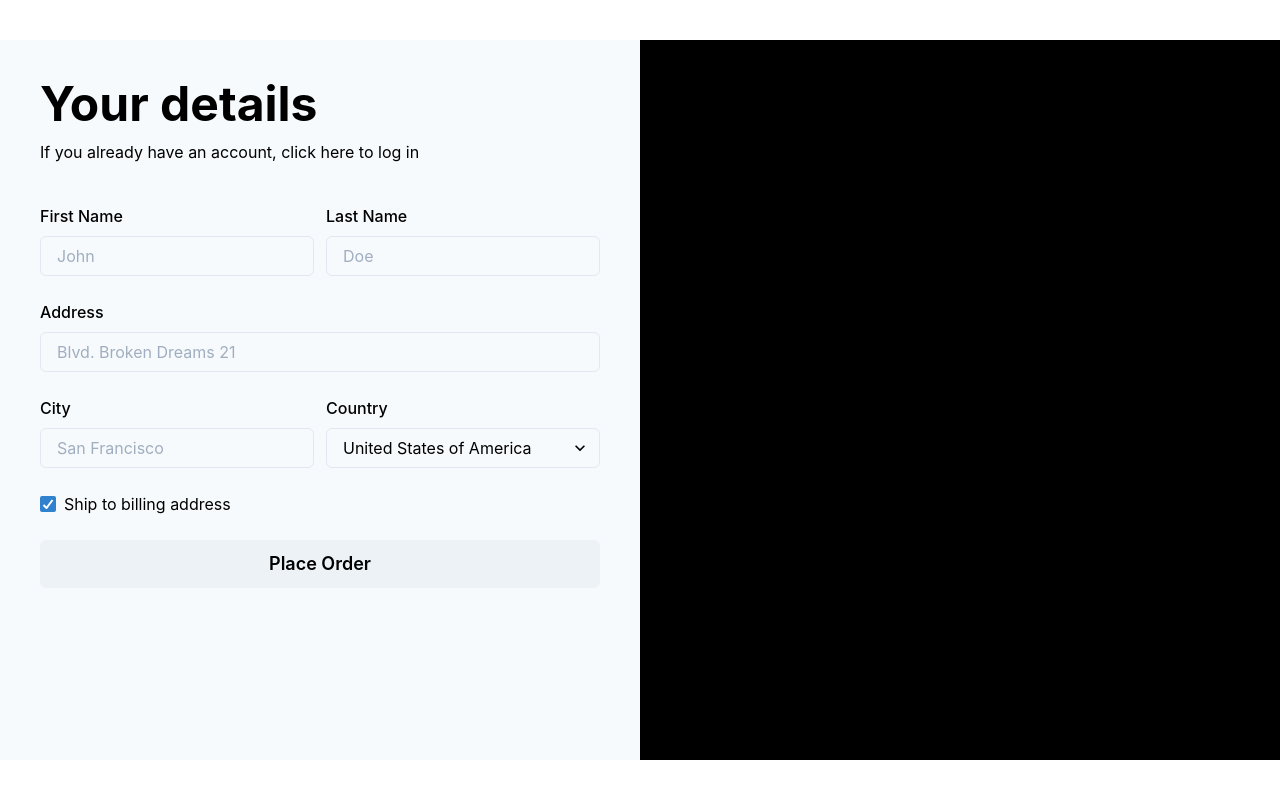
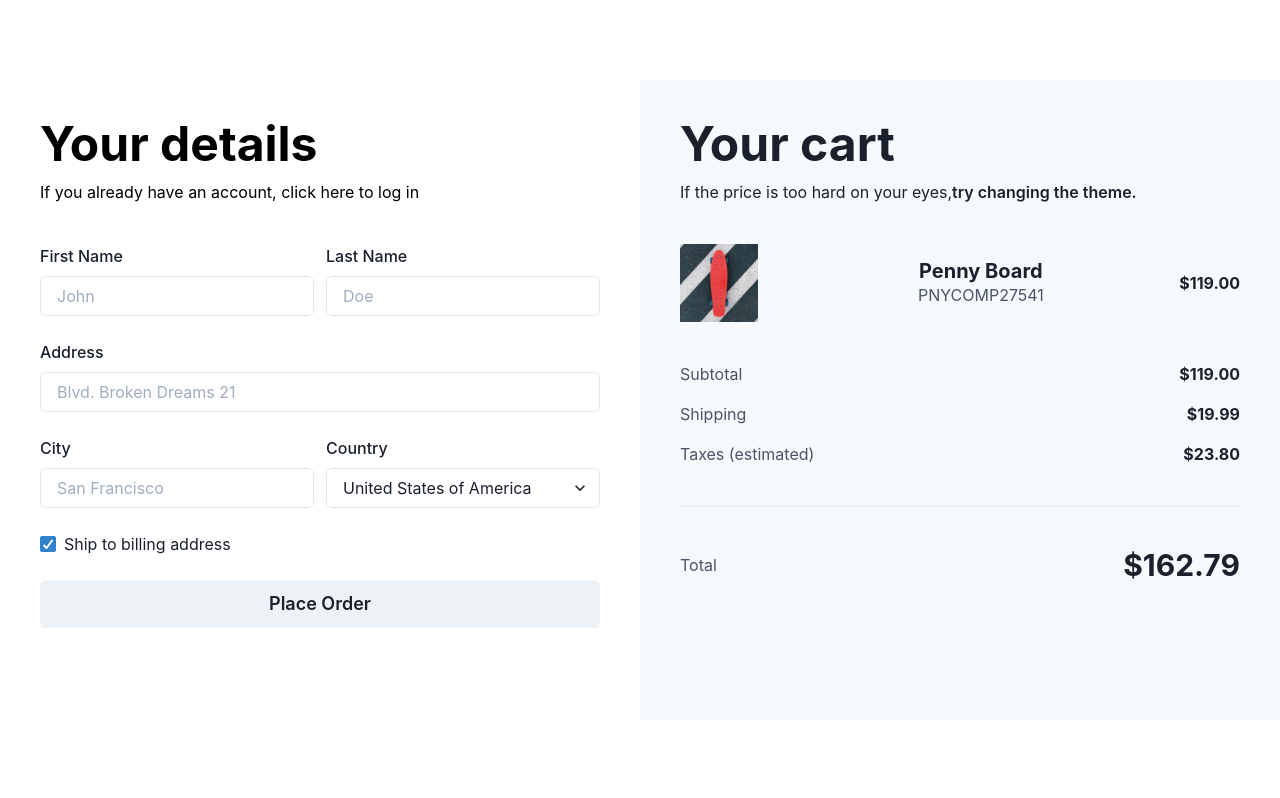
Before and after one commit to terryszhou/nexttest, a Next.js app: page / in a window 1280 px wide. Built offline with nearby package versions, Linux system fonts and the light colour scheme.

Commit message:
Basic Dark Mode Switcher added.

```diff
--- a/pages/index.js
+++ b/pages/index.js
@@ -5,7 +5,7 @@
 
 const IndexPage = () => (
   <Container maxW='container.xl' p={0}>
-    <Flex h='100vh' py={10}>
+    <Flex h='100vh' py={20}>
       <Details />
       <Cart />
     </Flex>
--- a/src/sections/cart.js
+++ b/src/sections/cart.js
@@ -1,15 +1,72 @@
-import { VStack } from '@chakra-ui/react'
+import {
+  VStack,
+  HStack,
+  Stack,
+  Heading,
+  Text,
+  Button,
+  AspectRatio,
+  Image,
+  Divider,
+  useColorMode,
+  useColorModeValue,
+} from '@chakra-ui/react'
 
-const Cart = () => (
-  <VStack
-    w='full'
-    h='full'
-    p={10}
-    spacing={10}
-    alignItems='flex-start'
-    bg='black'
-  >
-  </VStack>
-)
+const Cart = () => {
+  const { toggleColorMode } = useColorMode()
+  const bgColor = useColorModeValue('gray.50', 'whiteAlpha.50')
+  const secondaryTextColor = useColorModeValue('gray.600', 'gray.400')
+
+  return (
+    <VStack w='full' h='full' p={10} spacing={10} alignItems='flex-start'bg={bgColor}>
+      <VStack spacing={3} alignItems='flex-start'>
+        <Heading size='2xl'>Your cart</Heading>
+        <Text>If the price is too hard on your eyes,
+          <Button onClick={toggleColorMode} variant='link' colorScheme='black'>
+            try changing the theme.
+          </Button>
+        </Text>
+      </VStack>
+      <HStack spacing={6} alignItems='center' w='full'>
+        <AspectRatio ratio={1} w={24}>
+          <Image src='/images/skateboard.jpeg' alt='skateboard' />
+        </AspectRatio>
+        <Stack
+          spacing={0}
+          w='full'
+          direction='row'
+          justifyContent='space-between'
+          alignItems='center'>
+          <VStack w='full' spacing={0} alignItems='center'>
+            <Heading size='md'>Penny Board</Heading>
+            <Text color={secondaryTextColor}>PNYCOMP27541</Text>
+          </VStack>
+          <Heading size='sm' textAlign='end'>
+            $119.00
+          </Heading>
+        </Stack>
+      </HStack>
+      <VStack spacing={4} alignItems='stretch' w='full'>
+        <HStack justifyContent='space-between'>
+          <Text color={secondaryTextColor}>Subtotal</Text>
+          <Heading size='sm'>$119.00</Heading>
+        </HStack>
+        <HStack justifyContent='space-between'>
+          <Text color={secondaryTextColor}>Shipping</Text>
+          <Heading size='sm'>$19.99</Heading>
+        </HStack>
+        <HStack justifyContent='space-between'>
+          <Text color={secondaryTextColor}>Taxes (estimated)</Text>
+          <Heading size='sm'>$23.80</Heading>
+        </HStack>
+      </VStack>
+      <Divider />
+      <HStack justifyContent='space-between' w='full'>
+        <Text color={secondaryTextColor}>Total</Text>
+        <Heading size='lg'>$162.79</Heading>
+      </HStack>
+    </VStack>
+  )
+}
 
 export default Cart
--- a/src/sections/details.js
+++ b/src/sections/details.js
@@ -9,15 +9,16 @@
   Input,
   Select,
   Checkbox,
-  Button } from '@chakra-ui/react'
+  Button,
+} from '@chakra-ui/react'
 
 const Details = () => (
-  <VStack w='full' h='full' p={10} spacing={10} alignItems='flex-start'bg='gray.50'>
+  <VStack w='full' h='full' p={10} spacing={10} alignItems='flex-start' bg='white'>
     <VStack spacing={3} alignItems='flex-start'>
       <Heading size='2xl' color='black'>Your details</Heading>
       <Text color='black'>If you already have an account, click here to log in</Text>
     </VStack>
-    <SimpleGrid columns={2} columnGap={3} rowGap={6} w='full' color='black'>
+    <SimpleGrid columns={2} columnGap={3} rowGap={6} w='full'>
       <GridItem colSpan={1}>
         <FormControl>
           <FormLabel>First Name</FormLabel>
```
Also changed, not shown: public/images/skateboard.jpeg (added).
